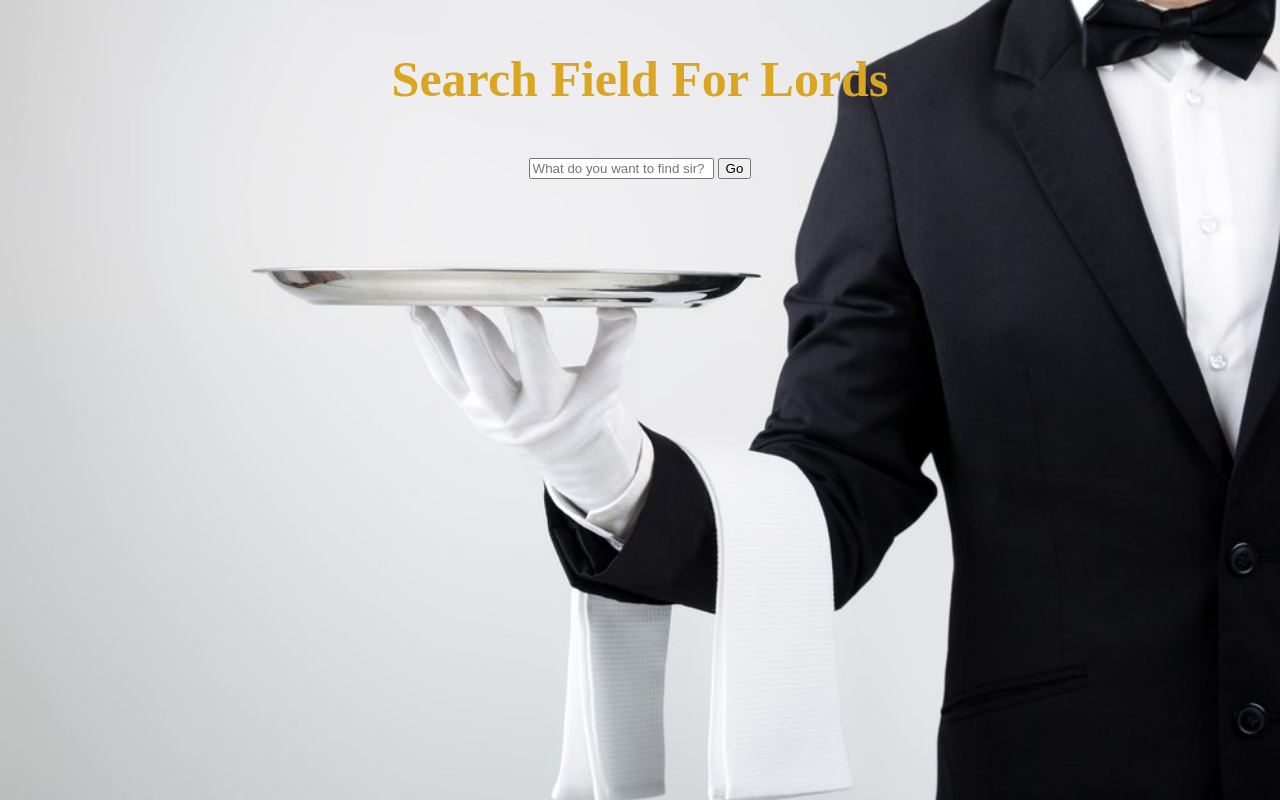
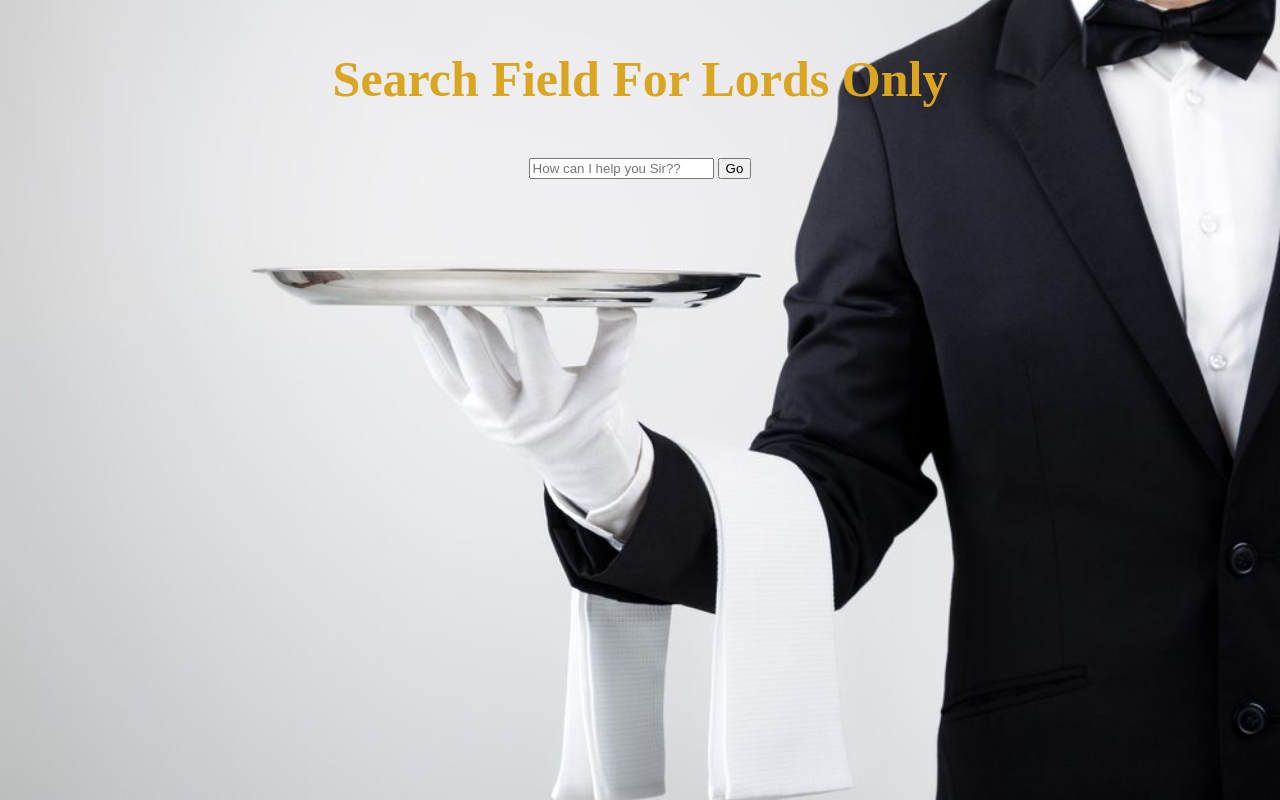
Before and after one commit to GEOBASSEAST/Google--Search, a plain HTML site: page index.html in a window 1280 px wide. Drawn offline with Linux system fonts and the light colour scheme.

Commit message:
Google Search

```diff
--- a/index.html
+++ b/index.html
@@ -15,12 +15,12 @@
 
 
         </style>
-        <p><h1 style="text-align:center"> Search Field For Lords</h2></p>
+        <p><h1 style="text-align:center"> Search Field For Lords Only</h2></p>
         <body>
 
 <center><div class="search-container">
  <form action="https://www.google.com/search">
- <input type="text" name="q" placeholder="What do you want to find sir?">
+ <input type="text" name="q" placeholder="How can I help you Sir??">
     <input type="submit" value="Go" />
 </form>
 
```
